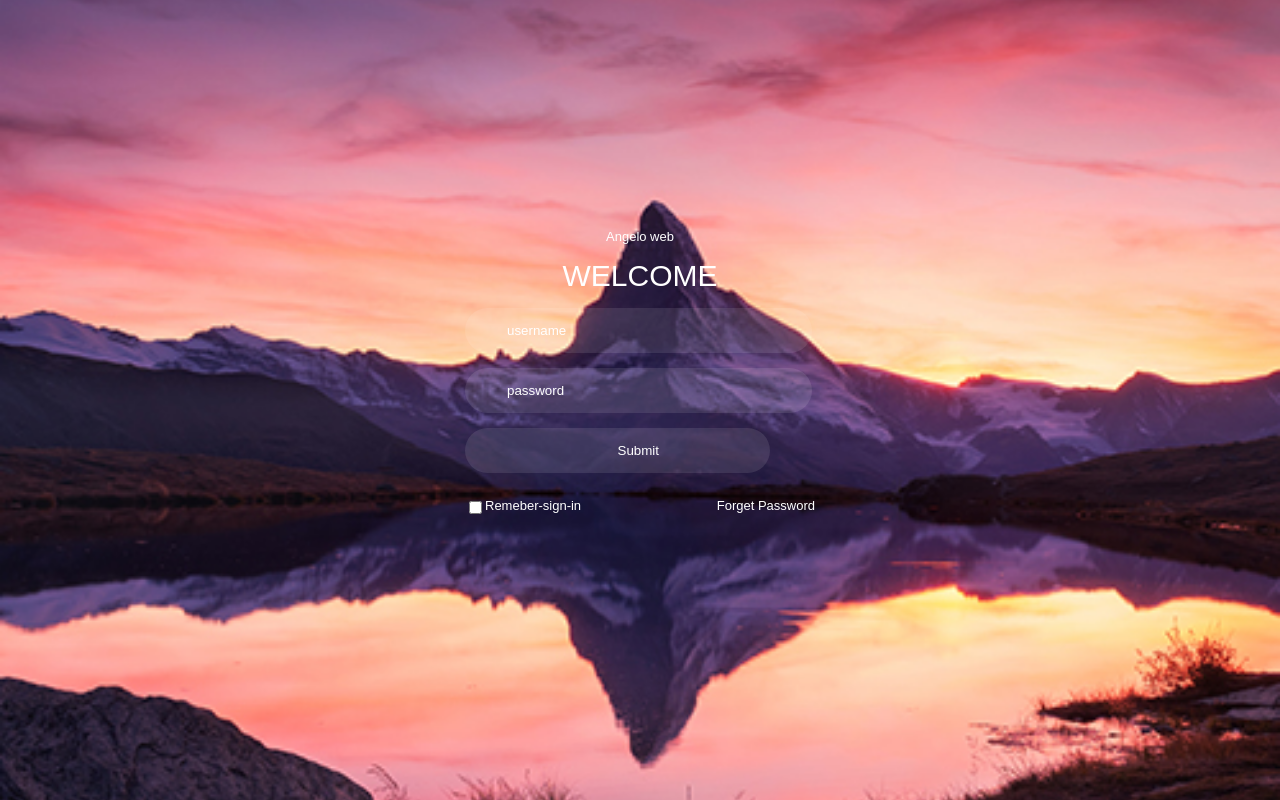
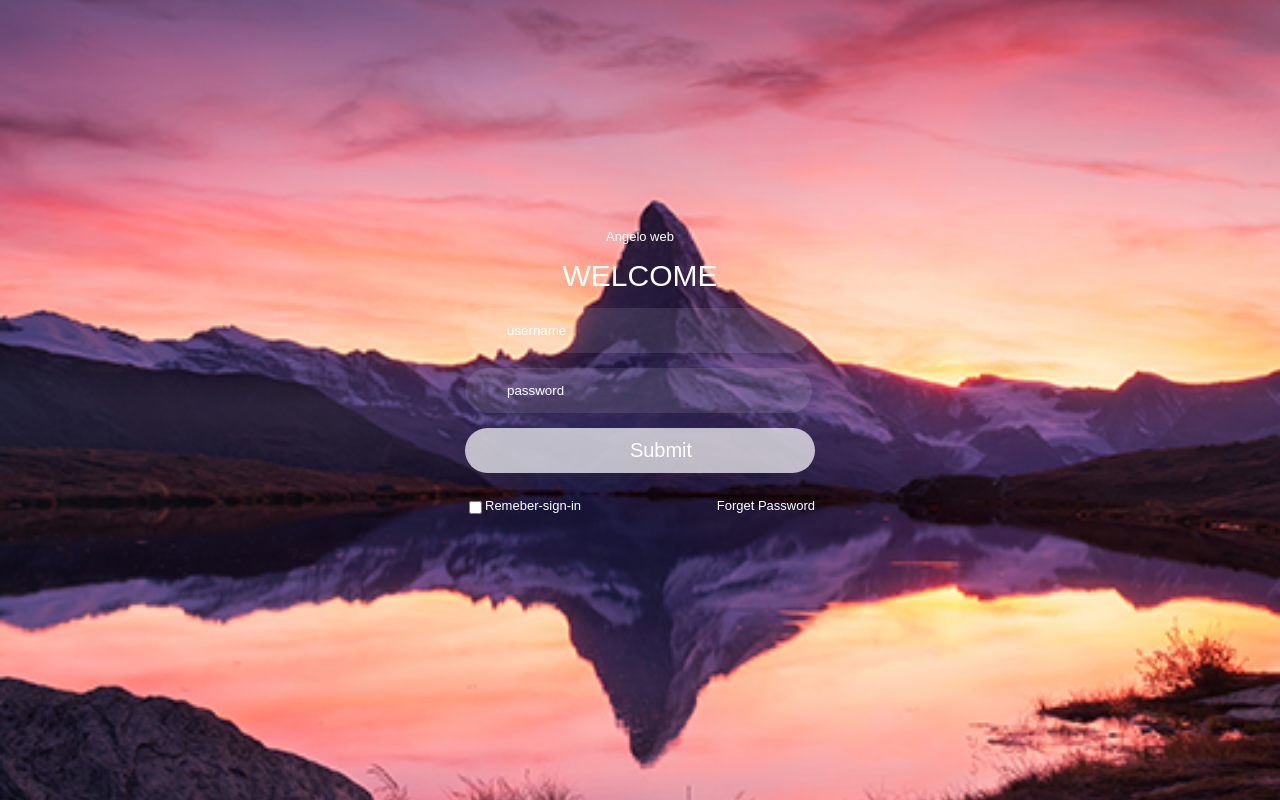
Before and after one commit to emmanuelangelo4199/Ruff-Work, a plain HTML site: page index.html in a window 1280 px wide. Drawn offline with Linux system fonts and the light colour scheme.

Commit message:
Completed style-sheet

```diff
--- a/style-sheet.css
+++ b/style-sheet.css
@@ -58,7 +58,7 @@ i{
 ::-webkit-input-placeholder{
     color:#fff;
 }
-.submit{
+#submit{
     border: none;
     border-radius: 30px;
     font-size: 20px;
@@ -67,9 +67,9 @@ i{
     width: 100%;
     background: rgba(255, 255, 255, 0.7);
     cursor: pointer;
-    transition: 0.3s;
+    transition: 3s;
 }
-.submit:hover{
+#submit:hover{
     box-shadow: 1px 5px 7px 1px rgba(0, 0, 0, 0.2);
 }
 .bottom{
```
